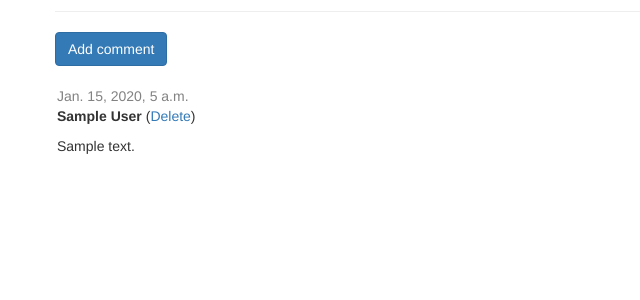
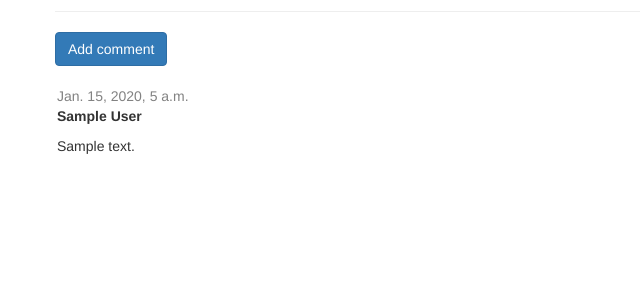
Before and after one commit to madeinny/my-first-blog, a Django app: page /post/1/ in a window 1280 px wide. Shown: the part 340-640 px from the top of the page, without its empty margins (0-640 px from the left). Run offline with Django 3.2, Linux system fonts and the light colour scheme; tables that the repository leaves empty hold one stand-in row (values such as "Sample post"); some libraries are stand-ins or nearby versions; some web fonts are replaced.

Commit message:
Removed comment 'delete' functionality for non-authenticated users.

```diff
--- a/blog/templates/blog/post_detail.html
+++ b/blog/templates/blog/post_detail.html
@@ -34,7 +34,7 @@
                                             <a class="btn btn-default" href="{% url 'comment_approve' pk=comment.pk %}"><span class="glyphicon glyphicon-ok"></span></a>
                                         {% endif %}
                                     </div>
-                                    <strong>{{ comment.author }}</strong> (<a href="{% url 'comment_remove' pk=comment.pk %}">Delete</a>)
+                                    <strong>{{ comment.author }}</strong>{% if user.is_authenticated %} (<a href="{% url 'comment_remove' pk=comment.pk %}">Delete</a>){% endif %}
                                     {% if user.is_authenticated %}
                                     <p class="comment-detail">IP Address: {{ comment.ip_address }}</p>
                                     <p class="comment-detail">User Agent: {{ comment.user_agent}}</p>
```
